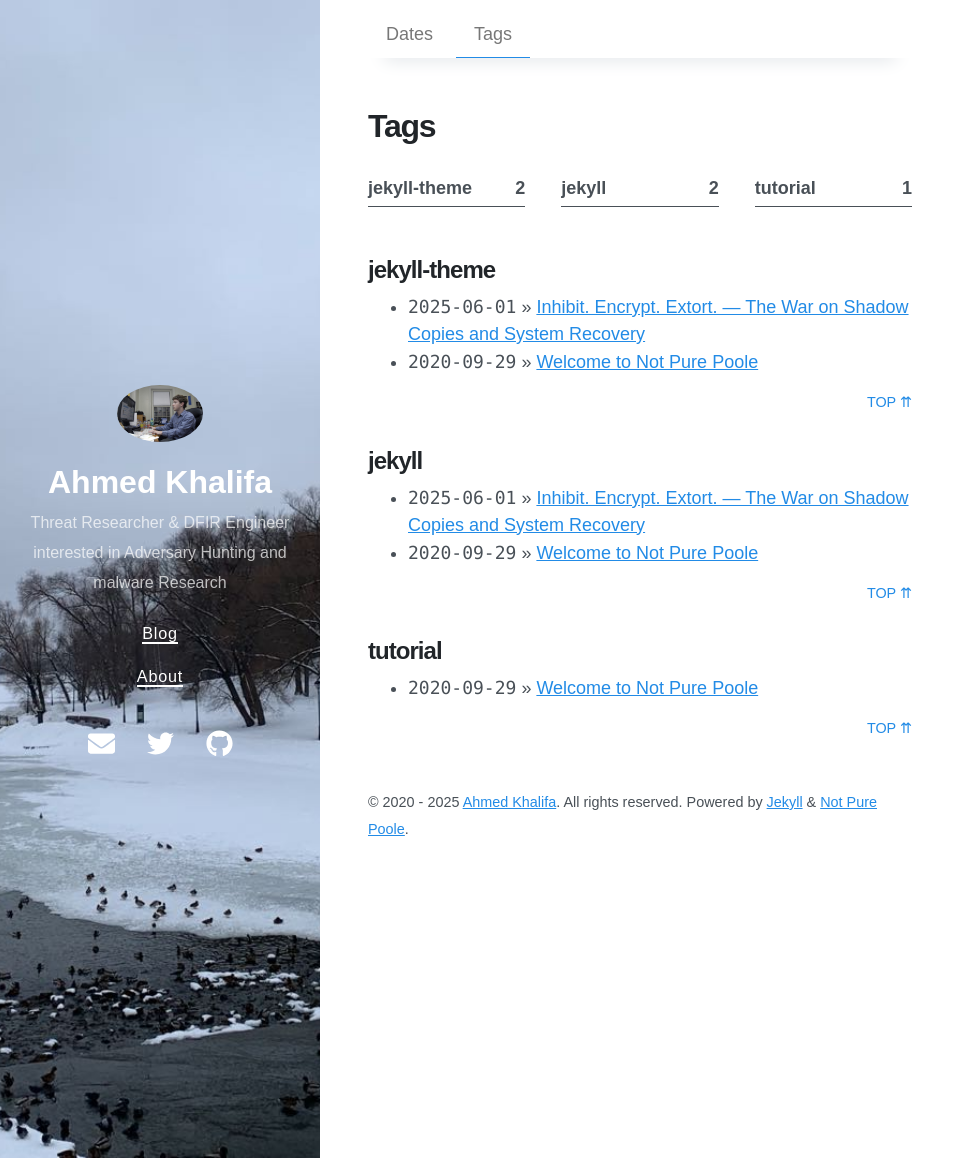
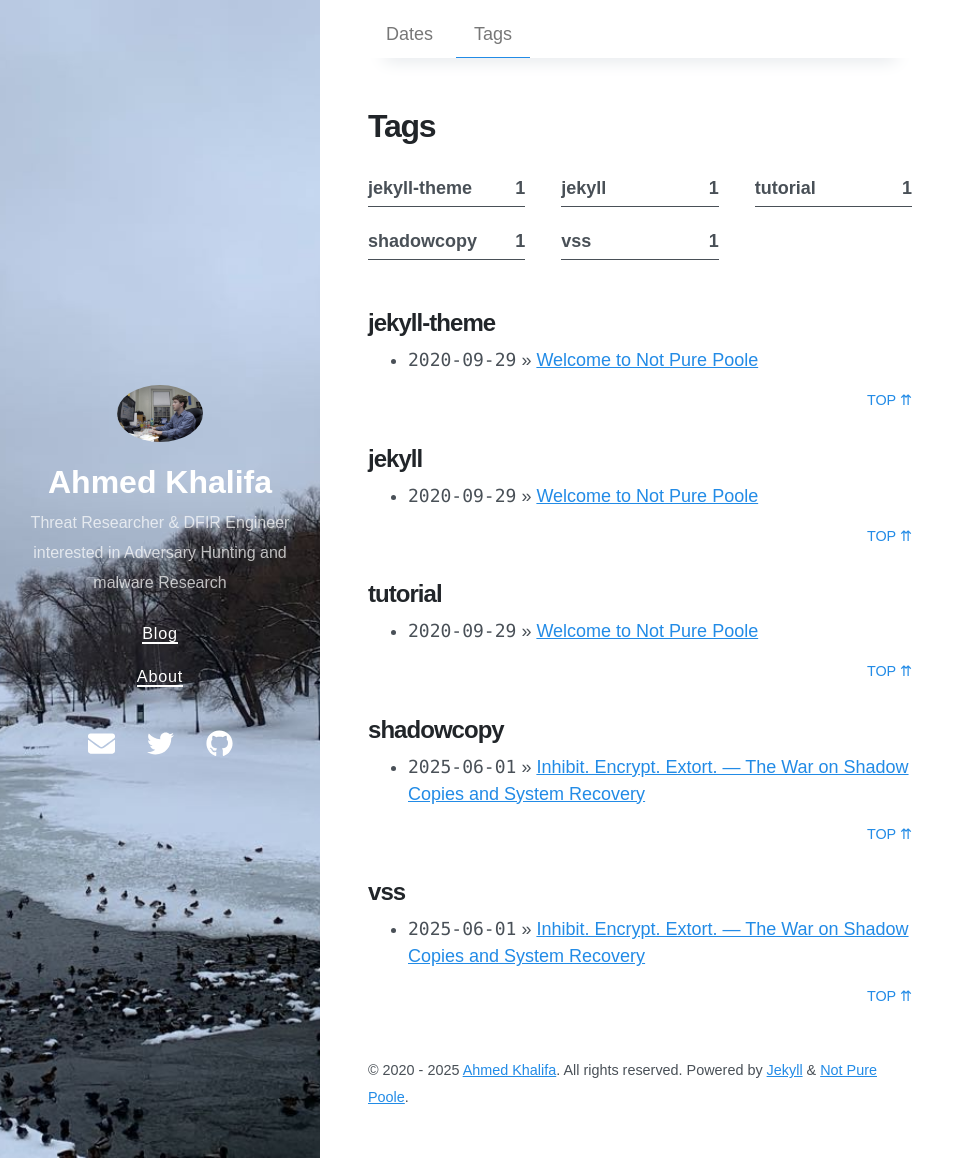
Before and after one commit to kh4lifa0x/kh4lifa0x.github.io, a Jekyll site: the page built from tags.md, in a window 1280 px wide and 1158 px high. Shown: the whole window, without its empty margins (0-975 px from the left). Built offline with Jekyll 4.4.1, drawn with Linux system fonts in a browser that asks for light colours; nearby versions of some CDN libraries.

Commit message:
Update 2020-10-01-releasing-not-pure-poole-v0-1-0.md

```diff
--- a/_posts/2020-10-01-releasing-not-pure-poole-v0-1-0.md
+++ b/_posts/2020-10-01-releasing-not-pure-poole-v0-1-0.md
@@ -3,8 +3,8 @@ layout: post
 title: Inhibit. Encrypt. Extort. — The War on Shadow Copies and System Recovery
 author: Songzi Vong
 tags:
-- jekyll theme
-- jekyll
+- ShadowCopy
+- vss
 date: 2025-06-01 13:56 +0800
 ---
 
```
